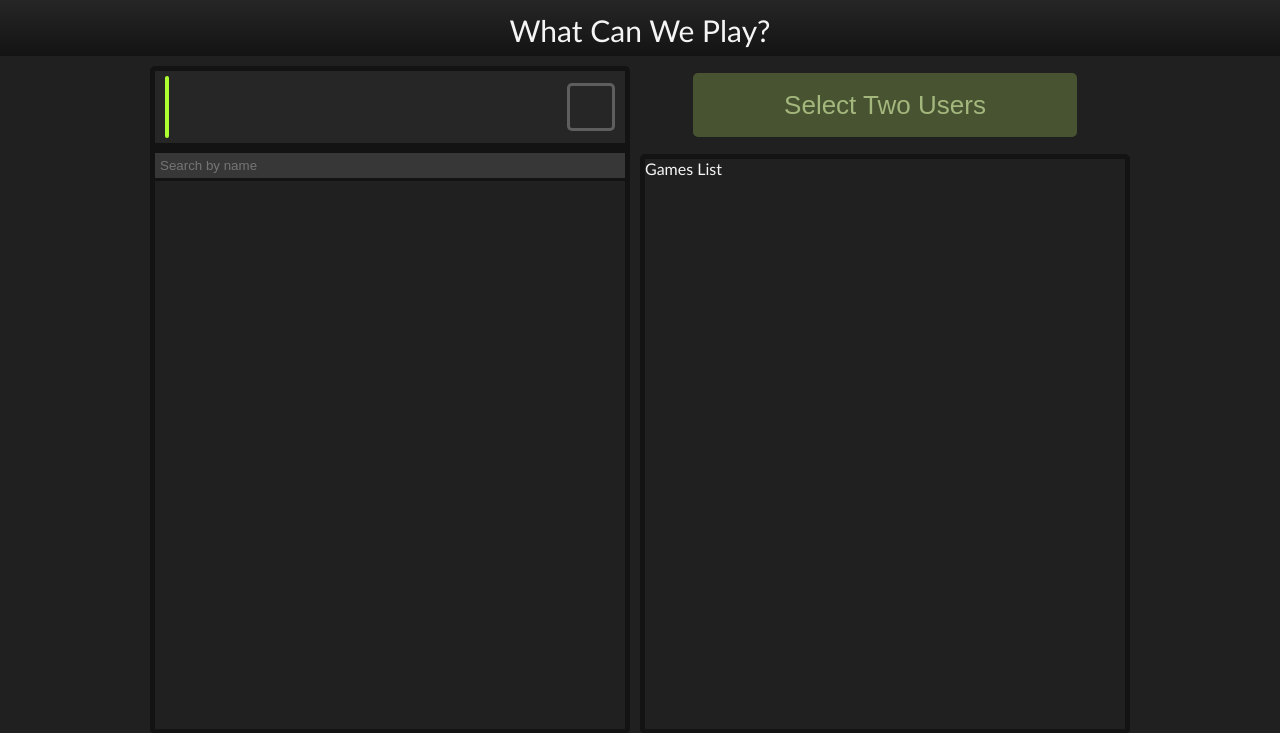
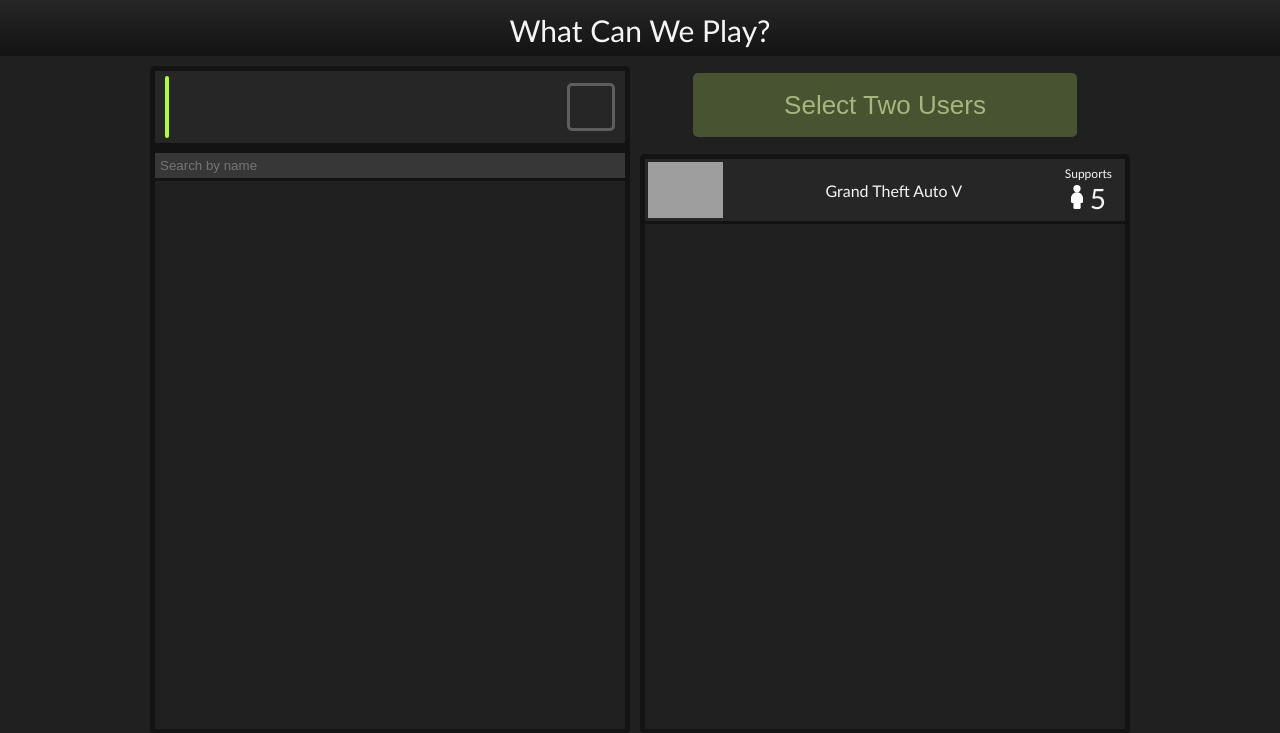
Before and after one commit to TGRCdev/WhatCanWePlay, a Flask app: template templates/app.html in a window 1280 px wide. Shown: the top 733 px of the page. Run offline with Flask 2, Linux system fonts and the light colour scheme; the template is opened without the code that fills it, so the values that code supplies are empty; grey boxes are pictures that could not be loaded.

Commit message:
Starting work on the Games panel

```diff
--- a/app.py
+++ b/app.py
@@ -139,12 +139,6 @@ def privacy():
 
 @app.route("/steam_login", methods=["GET", "POST"])
 def steam_login():
-    if not app.debug:
-        return (
-            'Steam login is currently disabled<br/><a href="/">Click here to go back home</a>',
-            403
-        )
-
     if request.method == "POST":
         steam_openid_url = 'https://steamcommunity.com/openid/login'
         return_url = url_for("steam_login", _external=True)
@@ -197,6 +191,7 @@ def get_friend_list_v1():
             api_function_name="get_friend_list",
             api_version="v1",
             api_function_params=[],
+            steam_info=fetch_steam_cookie(request)[1],
             **basic_info_dict()
         )
     errcode, steam_info = fetch_steam_cookie(request)
@@ -251,13 +246,14 @@ def intersect_owned_games_v1():
     if request.method == "GET":
         params = [
             {"name": "steamids", "type":"csl:string"},
-            {"name": "include_free_games", "type":"bool", "default": True}
+            {"name": "include_free_games", "type":"bool", "default": False}
         ]
         return render_template(
             "api_test.html",
             api_function_name="intersect_owned_games",
             api_version="v1",
             api_function_params=json.dumps(params),
+            steam_info=fetch_steam_cookie(request)[1],
             **basic_info_dict()
         )
     print("intersect_owned_games received POST request")
--- a/static/styles/app.css
+++ b/static/styles/app.css
@@ -138,6 +138,10 @@ html, body {
     grid-row-end: 4;
     grid-column: 2;
     word-wrap:anywhere;
+    display: flex;
+    flex-direction: column;
+    align-items: stretch;
+    overflow-y: auto;
 }
 
 #main-user {
@@ -146,18 +150,32 @@ html, body {
     border-bottom-width:10px;
 }
 
-.user {
-    height: 58px;
-    min-height: 58px;
+.list-item {
     background-color: #262626;
     border-bottom: solid 3px #131313;
     display: flex;
     flex-direction: row;
     align-items: center;
+    overflow:hidden;
+}
+
+.user {
+    height: 58px;
+    min-height: 58px;
     padding-left:10px;
     padding-right:10px;
     justify-content: space-between;
-    overflow:hidden;
+}
+
+.game {
+    height: 56px;
+    min-height: 56px;
+    padding: 3px;
+    justify-content:space-between;
+}
+
+.game-cover {
+    height: 100%;
 }
 
 .user-name {
@@ -209,6 +227,30 @@ html, body {
     border-bottom: solid 3px #131313;
     color: white;
     padding:5px;
+}
+
+.user-count {
+    font-size:28px;
+    margin-right:10px;
+    min-width:max-content;
+    text-align:center;
+}
+
+.supports {
+    font-size:12px;
+    display:block;
+}
+
+.users-icon {
+    display:inline;
+    height:24px;
+}
+
+.game-title {
+    padding-left:10px;
+    padding-right:10px;
+    word-wrap:anywhere;
+    text-align:center;
 }
 
 /* Desktop Overrides */
--- a/templates/api_test.html
+++ b/templates/api_test.html
@@ -57,6 +57,12 @@
             <button id="submit" onclick="submitRaw()">Submit POST Request</button>
         </div>
     </div>
+    {% if not steam_info %}
+    <div id="not-logged-in">
+        You are not signed in to Steam! Most API endpoints will NOT serve your requests without being signed in to Steam!<br>
+        Click <form id="sign-in-form" method="POST" action="/steam_login"><input type="submit" value="here"></form> to sign in.
+    </div>
+    {% endif %}
     <textarea id="response" placeholder="Response" readonly></textarea>
 </div>
 {% endblock %}
--- a/templates/app.html
+++ b/templates/app.html
@@ -39,7 +39,7 @@
 {% block content %}
 <div id="app" class="on-users">
     <div id="users">
-        <div id="main-user" class="user" data-visibility="{{ steam_info.visibility }}">
+        <div id="main-user" class="user list-item" data-visibility="{{ steam_info.visibility }}">
             <img class="user-img" src="{{ steam_info.avatar }}"/>
             <span class="user-name">{{ steam_info.screen_name }}</span>
             <button class="user-checkbox" data-steam-id="{{ steam_info.steam_id }}" onclick="userCheckboxClicked(this)">
@@ -58,7 +58,14 @@
         <button class="slide-button" id="back-button">Go Back</button>
     </div>
     <div id="games">
-        Games List
+        <div class="game list-item">
+            <img src="https://images.igdb.com/igdb/image/upload/t_cover_small/co1nhi.jpg" class="game-cover" />
+            <div class="game-title">Grand Theft Auto V</div>
+            <div class="user-count">
+                <span class="supports">Supports</span>
+                <img class="users-icon" src="{{ url_for('static', filename='images/users-icon.svg') }}" alt="User Count" /> 5
+            </div>
+        </div>
     </div>
 </div>
 {% endblock %}
```
Also changed, not shown: static/styles/api_test.css (+29 -0 lines), static/images/users-icon.svg (added).
